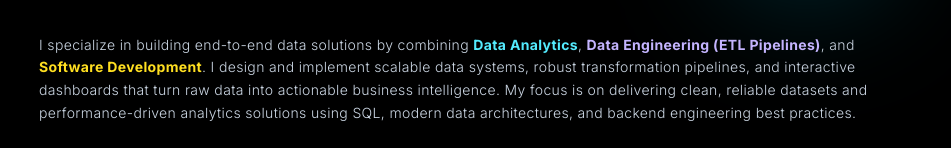
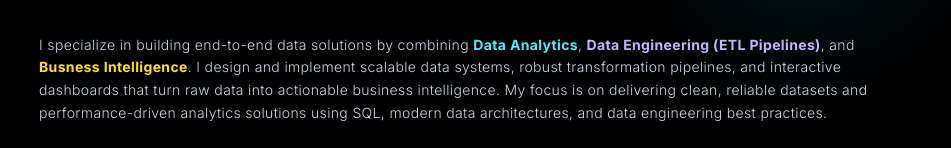
Before and after one commit to ak0384221/bellal-portfolio, a Next.js app: page / in a window 1280 px wide. Shown: the part 255-403 px from the top of the page, without its empty margins (181-1132 px from the left). Built offline with nearby package versions, Linux system fonts and the light colour scheme.

Commit message:
change next js text

```diff
--- a/app/(home)/components/HeroSection.jsx
+++ b/app/(home)/components/HeroSection.jsx
@@ -27,14 +27,14 @@ export default function HeroSection() {
             </span>
             , and{" "}
             <span className="text-yellow-300 font-semibold">
-              Software Development
+              Busness Intelligence
             </span>
             . I design and implement scalable data systems, robust
             transformation pipelines, and interactive dashboards that turn raw
             data into actionable business intelligence. My focus is on
             delivering clean, reliable datasets and performance-driven analytics
-            solutions using SQL, modern data architectures, and backend
-            engineering best practices.
+            solutions using SQL, modern data architectures, and data engineering
+            best practices.
           </Paragraph>
         </div>
 
```
